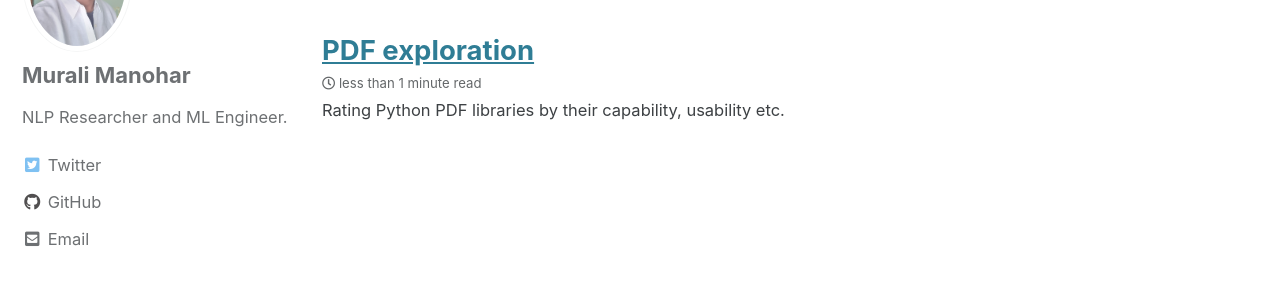
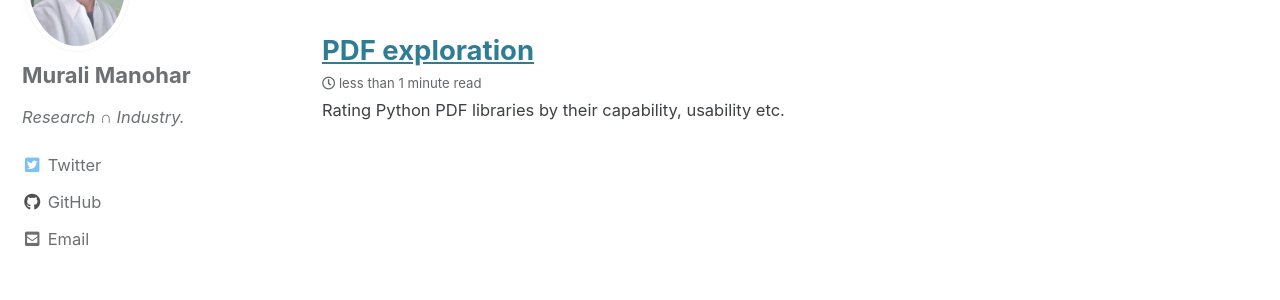
Before and after one commit to gitlost-murali/blogs, a Jekyll site: the page built from index.html, in a window 1280 px wide. Shown: the part 202-502 px from the top of the page. Built offline with Jekyll 4.4.1, drawn with Linux system fonts in a browser that asks for light colours; cached includes are drawn as plain includes; the list of posts is cut into pages by our own code.

Commit message:
Update: Added bio

```diff
--- a/_config.yml
+++ b/_config.yml
@@ -95,7 +95,7 @@ analytics:
 author:
   name             : "Murali Manohar"
   avatar           : "/assets/images/displaypic.jpeg" # path of avatar image, e.g. "/assets/images/bio-photo.jpg"
-  bio              : "NLP Researcher and ML Engineer."
+  bio              : "*Research ∩ Industry.*"
   location         :
   email            : "kmanoharmurali@gmail.com"
   links:
```
